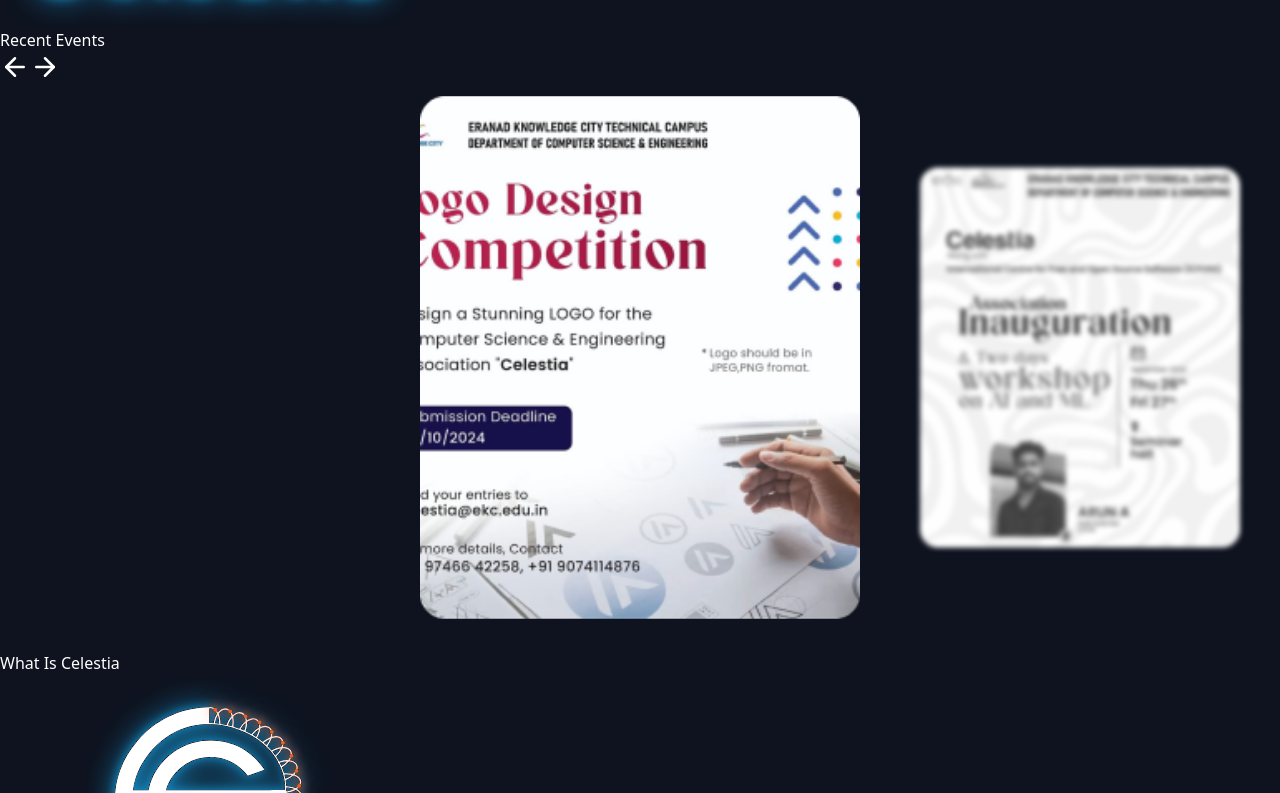
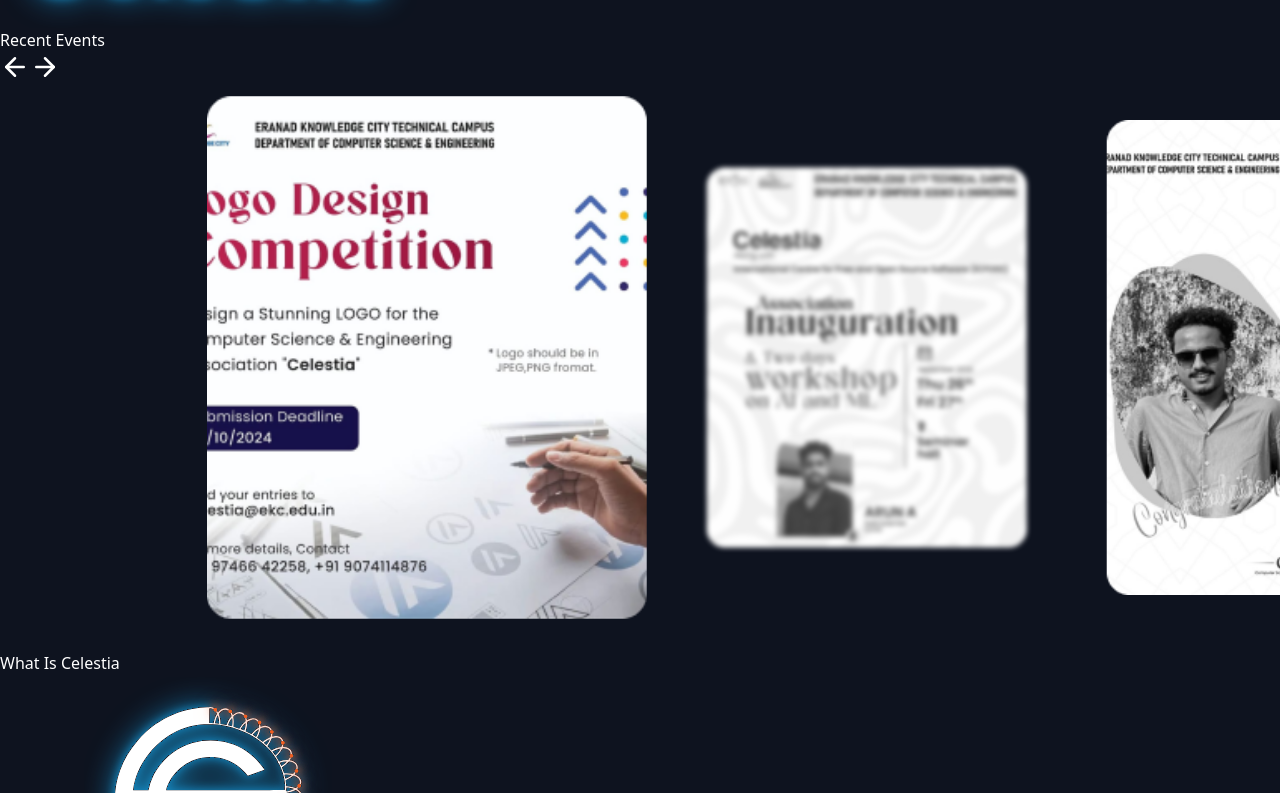
Before and after one commit to wrixcode/celestia, a React (Vite) app: page / in a window 1280 px wide. Shown: the part 767-1560 px from the top of the page. Built offline with nearby package versions, Linux system fonts and the light colour scheme.

Commit message:
Update carousel autoplay delay, wrap footer in <footer> tag, and enhance navbar transition effects

```diff
--- a/src/components/Carousel.jsx
+++ b/src/components/Carousel.jsx
@@ -60,7 +60,7 @@
           speed={800}
           spaceBetween={40}
           autoplay={{
-            delay: 2000,
+            delay: 3000,
             disableOnInteraction: false,
           }}
           coverflowEffect={{
--- a/src/components/Footer.jsx
+++ b/src/components/Footer.jsx
@@ -13,7 +13,7 @@
 ]
 const Footer = () => {
     return (
-        <>
+        <footer>
 
             {/* logo */}
             <div className="hidden md:block">
@@ -59,7 +59,7 @@
                     </div>
                 </div>
             </div>
-        </>
+        </footer>
     )
 }
 
--- a/src/components/Navbar.jsx
+++ b/src/components/Navbar.jsx
@@ -47,17 +47,19 @@
       {/* Mobile Navigation */}
       <div className="flex justify-between w-full bg-black bg-opacity-5 rounded-3xl lg:hidden">
         <div className="bg-black rounded-2xl flex items-center justify-center px-3">
+          <NavLink to={"/"}>
           <img src={logo} alt="logo" className="w-28 h-10" />
+          </NavLink>
         </div>
         <div className="bg-orange-500 px-5 py-2 rounded-full">
           <div onClick={toggleNav} className="cursor-pointer flex-auto">
-            <img src={navicon} alt="navicon" className="w-8 rounded-lg transition-transform duration-700" />
+            <img src={navicon} alt="navicon" className={`w-8 rounded-lg transition-transform duration-500 ${isNavOpen? "rotate-90": "rotate-0"}`} />
           </div>
         </div>
       </div>
 
       {isNavOpen && (
-        <div className="w-full flex justify-end z-40 absolute top-16">
+        <div className="w-full flex justify-end z-40 absolute top-16  transition-all duration-1000">
           <div className="flex flex-col items-center justify-center bg-black bg-opacity-80 text-white rounded-2xl mt-2 w-44">
             {menuItems.map((item) => (
               <div key={item.name} className="cursor-pointer m-2 hover:text-[#F15E22]">
```
